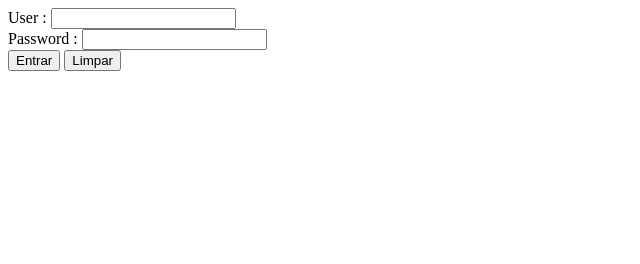
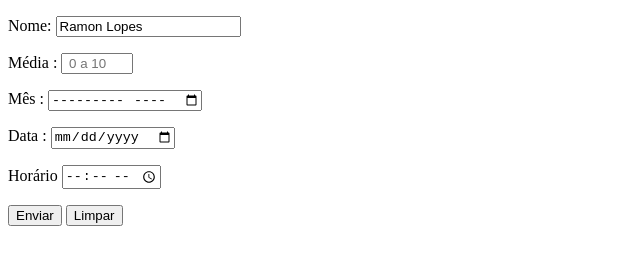
Before and after one commit to RamonLopes86/html-css, a plain HTML site: page ex025/form003.html in a window 1280 px wide. Shown: the whole page, without its empty margins (0-640 px from the left). Drawn offline with Linux system fonts and the light colour scheme.

Commit message:
exercicio 3 de formulários

```diff
--- a/ex025/form003.html
+++ b/ex025/form003.html
@@ -5,35 +5,55 @@
     <meta name="viewport" content="width=device-width, initial-scale=1.0">
     <title>Formulários</title>
 
-
 </head>
 <body>
 
     <div class="container-login" >
 
-        <form method="post" action="arquivo.php" autocomplete="off">
+     <form action="cadastro.php" autocomplete="on" method="post">
 
-            <div class="usuario">
+        <p>
 
-               <label for="iuser">User :</label>
+            <label for="iname">Nome:</label>
 
-               <input required  type="text" name="user" id="iuser">
+            <input required value="Ramon Lopes" autocomplete="name" type="text" name="name" id="iname" maxlength="8" minlength="5" size="20">
 
-            </div>
 
-            <div class="senha">
+        </p>
 
-                <label for="idsenha">Password :</label>
+        <p>
 
-                <input required maxlength="5" minlength="2"  type="password" name="senha" id="idsenha">
+            <label for="imedia">Média :</label>
+            <input placeholder=" 0 a 10" required  max="10" min="0" step="0.1" type="number" name="media" id="imedia">
 
-            </div>
+        </p>
 
-            <input  type="submit" value="Entrar">
+        <p>
+            <label for="imes">Mês : </label>
+            <input  type="month" name="mes" id="imes">
+        </p>
 
+        <p>
+            <label for="idate">Data :</label>
+            <input  type="date" name="date" id="idate">
+
+        </p>
+
+        <p>
+
+            <label for="ihora">Horário</label>
+            <input type="time" name="hora" id="ihora">
+        </p>
+
+       <div class="botoes">
+
+            <input type="submit" value="Enviar">
             <input type="reset" value="Limpar">
 
-        </form>
+       </div>
+
+
+     </form>
 
     </div>
 
```
